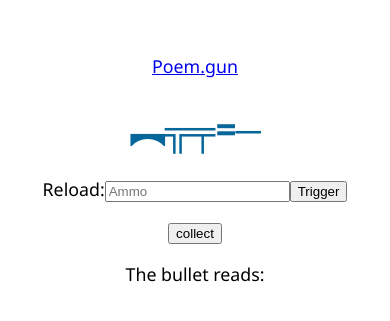
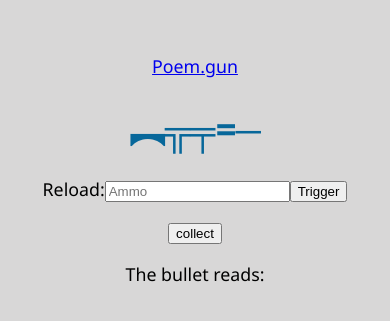
Before and after one commit to diutunis/diutunis.github.io, a React (Create React App) app: page / in a window 390 px wide. Shown: the part 243-564 px from the top of the page. Built offline with nearby package versions, Linux system fonts and the light colour scheme.

Commit message:
finishing touches responsive design cursive bullet name

```diff
--- a/public/index.html
+++ b/public/index.html
@@ -11,7 +11,7 @@
     />
     <link rel="preconnect" href="https://fonts.googleapis.com">
     <link rel="preconnect" href="https://fonts.gstatic.com" crossorigin>
-    <link href="https://fonts.googleapis.com/css2?family=Noto+Sans&family=Roboto+Serif:opsz@8..144&display=swap" rel="stylesheet">
+    <link href="https://fonts.googleapis.com/css2?family=Noto+Sans&family=Pinyon+Script&family=Roboto+Serif:opsz@8..144&display=swap" rel="stylesheet">
     <!--
       manifest.json provides metadata used when your web app is installed on a
       user's mobile device or desktop. See https://developers.google.com/web/fundamentals/web-app-manifest/
--- a/src/App.css
+++ b/src/App.css
@@ -7,14 +7,38 @@
   pointer-events: none;
 }
 
-@media (prefers-reduced-motion: no-preference) {
-  .App-logo {
-    animation: App-logo-spin infinite 20s linear;
+@media screen and (max-width: 576px) {
+  .App {
+    background-color: rgb(216, 215, 215);
+
+  }
+  .shell {
+    display: grid;
+    grid-template-columns: 1fr, 1fr;
+
   }
 }
+@media screen and (min-width: 992px) {
+  .App {
+      background-color: rgb(255, 255, 255);
 
+
+  }
+  /* .projectsSide {
+
+      grid-column: 2;
+      grid-template-rows: 1;
+      background-color: rgb(32,32,32)
+
+*/
+  }
+
+.script{
+  font-family: 'Pinyon Script', cursive;
+
+}
 .App {
-  background-color: rgb(255, 255, 255);
+  /* background-color: rgb(255, 255, 255); */
   min-height: 100vh;
   display: flex;
   flex-direction: column;
--- a/src/Components/About.js
+++ b/src/Components/About.js
@@ -1,9 +1,6 @@
 
 
 import React from "react";
-import { useEffect, useState } from "react";
-import { Link, Route } from "react-router-dom";
-import App from "../App";
 
 
 
--- a/src/Components/Form.js
+++ b/src/Components/Form.js
@@ -1,7 +1,6 @@
 import React from "react";
-import { useEffect, useState } from "react";
-import { Link, Route } from "react-router-dom";
-import App from "../App";
+import {useState } from "react";
+
 import ShellButton from "./ShellButton"
 import Shells from "./Shells"
 
--- a/src/Components/ShellButton.js
+++ b/src/Components/ShellButton.js
@@ -1,6 +1,4 @@
 import React from "react";
-import { useEffect, useState } from "react";
-import { Link, Route } from "react-router-dom";
 
 
 
--- a/src/Components/Shells.js
+++ b/src/Components/Shells.js
@@ -1,15 +1,15 @@
-import { useEffect, useState } from "react";
-import searchTerm from "./Form";
-import { Link, Route } from "react-router-dom";
-import shellList from "./ShellButton";
 
 
 function Shells(props) {
-    return(
-       <div>
-           <p>The bullet reads: {props.title}</p>
-       </div>
-    )
+  return (
+    <div>
+      <p>
+        The bullet reads:
 
+          <p className="script">{props.title}</p>
+
+      </p>
+    </div>
+  );
 }
 export default Shells;
```
